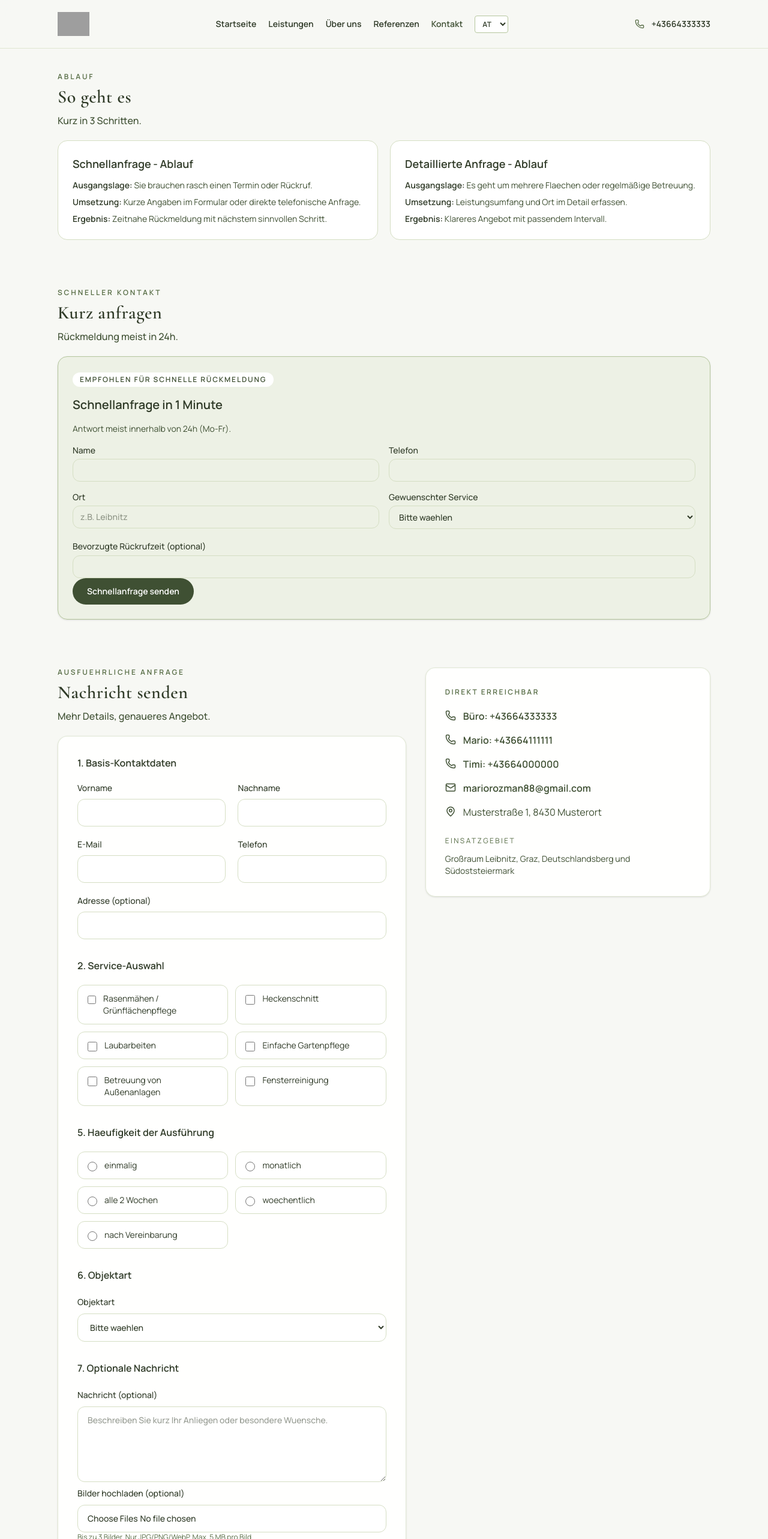
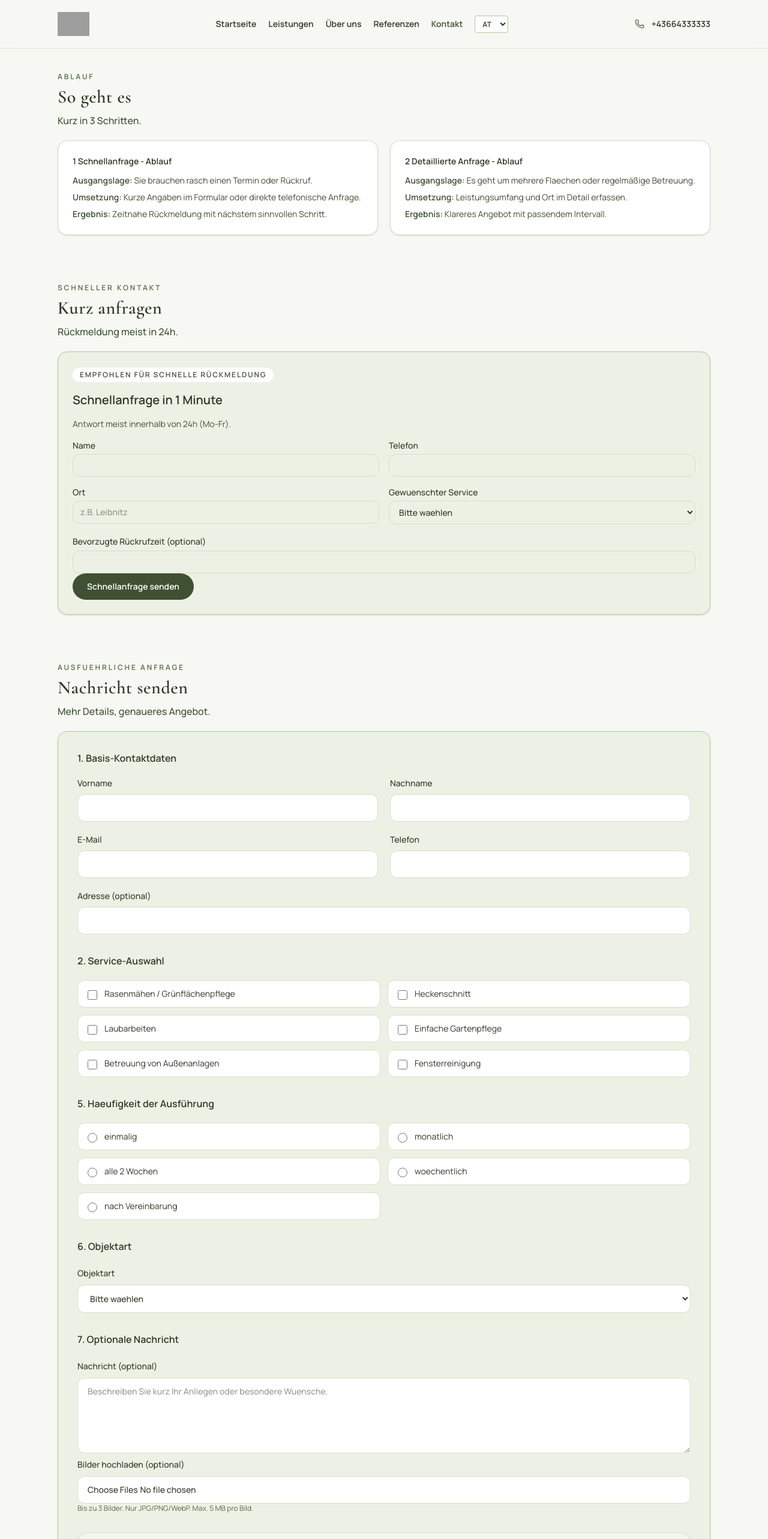
Before and after one commit to tipicoUEFN/gartenfirma, a React (Vite) app: page /kontakt in a window 1280 px wide. Shown: the top 2566 px of the page at 60% size. Built offline with nearby package versions, Linux system fonts and the light colour scheme; grey boxes are pictures that could not be loaded.

Commit message:
contact: add click-to-scroll flow buttons and bottom direct contact block

```diff
--- a/src/components/QuickRequestForm.jsx
+++ b/src/components/QuickRequestForm.jsx
@@ -2,7 +2,7 @@ import { useState } from 'react'
 import { useTranslation } from 'react-i18next'
 import { businessData } from '../config/businessData'
 
-function QuickRequestForm() {
+function QuickRequestForm({ firstInputRef }) {
   const { t } = useTranslation()
   const [status, setStatus] = useState('idle')
   const [errorText, setErrorText] = useState('')
@@ -65,6 +65,7 @@ function QuickRequestForm() {
         <label className="text-sm font-medium text-olive-800">
           {t('quickRequestForm.fields.name')}
           <input
+            ref={firstInputRef}
             required
             name="name"
             value={formData.name}
--- a/src/components/ServiceRequestForm.jsx
+++ b/src/components/ServiceRequestForm.jsx
@@ -2,7 +2,7 @@ import { useMemo, useRef, useState } from 'react'
 import { useTranslation } from 'react-i18next'
 import { businessData } from '../config/businessData'
 
-function ServiceRequestForm() {
+function ServiceRequestForm({ firstInputRef }) {
   const { t } = useTranslation()
   const MAX_FILES = 3
   const MAX_FILE_SIZE_BYTES = 5 * 1024 * 1024
@@ -191,13 +191,14 @@ function ServiceRequestForm() {
   }
 
   return (
-    <form onSubmit={handleSubmit} className="glass-card space-y-8 rounded-2xl p-6 sm:p-8">
+    <form onSubmit={handleSubmit} className="space-y-8 rounded-2xl border border-olive-300 bg-olive-100/70 p-6 shadow-sm sm:p-8">
       <div className="space-y-5">
         <h3 className="text-base font-semibold text-olive-800">{t('serviceRequestForm.steps.contact')}</h3>
         <div className="grid gap-5 md:grid-cols-2">
           <label className="text-sm font-medium text-olive-800">
             {t('serviceRequestForm.fields.firstName')}
             <input
+              ref={firstInputRef}
               name="firstName"
               type="text"
               value={formData.firstName}
--- a/src/pages/ContactPage.jsx
+++ b/src/pages/ContactPage.jsx
@@ -1,7 +1,7 @@
+import { useRef } from 'react'
 import { Mail, MapPin, Phone } from 'lucide-react'
 import { useTranslation } from 'react-i18next'
 import LocalBusinessSchema from '../components/LocalBusinessSchema'
-import ProjectExampleCard from '../components/ProjectExampleCard'
 import QuickRequestForm from '../components/QuickRequestForm'
 import SeoHead from '../components/SeoHead'
 import SectionTitle from '../components/SectionTitle'
@@ -10,6 +10,10 @@ import { businessData } from '../config/businessData'
 
 function ContactPage() {
   const { t } = useTranslation()
+  const quickSectionRef = useRef(null)
+  const detailedSectionRef = useRef(null)
+  const quickFirstInputRef = useRef(null)
+  const detailedFirstInputRef = useRef(null)
 
   const requestFlow = [
     {
@@ -25,6 +29,13 @@ function ContactPage() {
       result: t('contactPage.flow.detailed.result'),
     },
   ]
+
+  const scrollToForm = (sectionRef, inputRef) => {
+    sectionRef.current?.scrollIntoView({ behavior: 'smooth', block: 'start' })
+    window.setTimeout(() => {
+      inputRef.current?.focus()
+    }, 350)
+  }
 
   return (
     <>
@@ -43,35 +54,55 @@ function ContactPage() {
             description={t('contactPage.flowSection.description')}
           />
           <div className="grid gap-5 lg:grid-cols-2">
-            {requestFlow.map((item) => (
-              <ProjectExampleCard key={item.title} {...item} />
-            ))}
+            <button
+              type="button"
+              onClick={() => scrollToForm(quickSectionRef, quickFirstInputRef)}
+              className="rounded-2xl border border-olive-200 bg-white p-6 text-left shadow-sm transition hover:border-olive-400 hover:bg-olive-50"
+            >
+              <p className="text-sm font-semibold text-olive-800">1 {requestFlow[0].title}</p>
+              <p className="mt-3 text-sm text-olive-700"><span className="font-semibold">{t('projectLabels.challenge')}:</span> {requestFlow[0].challenge}</p>
+              <p className="mt-2 text-sm text-olive-700"><span className="font-semibold">{t('projectLabels.approach')}:</span> {requestFlow[0].approach}</p>
+              <p className="mt-2 text-sm text-olive-700"><span className="font-semibold">{t('projectLabels.result')}:</span> {requestFlow[0].result}</p>
+            </button>
+
+            <button
+              type="button"
+              onClick={() => scrollToForm(detailedSectionRef, detailedFirstInputRef)}
+              className="rounded-2xl border border-olive-200 bg-white p-6 text-left shadow-sm transition hover:border-olive-400 hover:bg-olive-50"
+            >
+              <p className="text-sm font-semibold text-olive-800">2 {requestFlow[1].title}</p>
+              <p className="mt-3 text-sm text-olive-700"><span className="font-semibold">{t('projectLabels.challenge')}:</span> {requestFlow[1].challenge}</p>
+              <p className="mt-2 text-sm text-olive-700"><span className="font-semibold">{t('projectLabels.approach')}:</span> {requestFlow[1].approach}</p>
+              <p className="mt-2 text-sm text-olive-700"><span className="font-semibold">{t('projectLabels.result')}:</span> {requestFlow[1].result}</p>
+            </button>
           </div>
         </div>
       </section>
 
-      <section className="section-spacing pt-0">
+      <section ref={quickSectionRef} className="section-spacing pt-0">
         <div className="container-width">
           <SectionTitle
             eyebrow={t('contactPage.quick.eyebrow')}
             title={t('contactPage.quick.title')}
             description={t('contactPage.quick.description')}
           />
-          <QuickRequestForm />
+          <QuickRequestForm firstInputRef={quickFirstInputRef} />
         </div>
       </section>
 
-      <section className="section-spacing">
-        <div className="container-width grid gap-8 lg:grid-cols-[1.1fr_0.9fr]">
-          <div>
+      <section ref={detailedSectionRef} className="section-spacing">
+        <div className="container-width">
           <SectionTitle
             eyebrow={t('contactPage.detailed.eyebrow')}
             title={t('contactPage.formTitle')}
             description={t('contactPage.detailed.description')}
           />
-            <ServiceRequestForm />
+          <ServiceRequestForm firstInputRef={detailedFirstInputRef} />
         </div>
+      </section>
 
+      <section className="section-spacing pt-0">
+        <div className="container-width">
           <aside className="glass-card h-fit rounded-2xl p-6 sm:p-8">
             <p className="text-xs font-semibold uppercase tracking-[0.2em] text-olive-600">{t('contactPage.direct')}</p>
             <ul className="mt-5 space-y-4 text-sm text-olive-700 sm:text-base">
```
Lines whose indentation alone changed are shown as unchanged.
